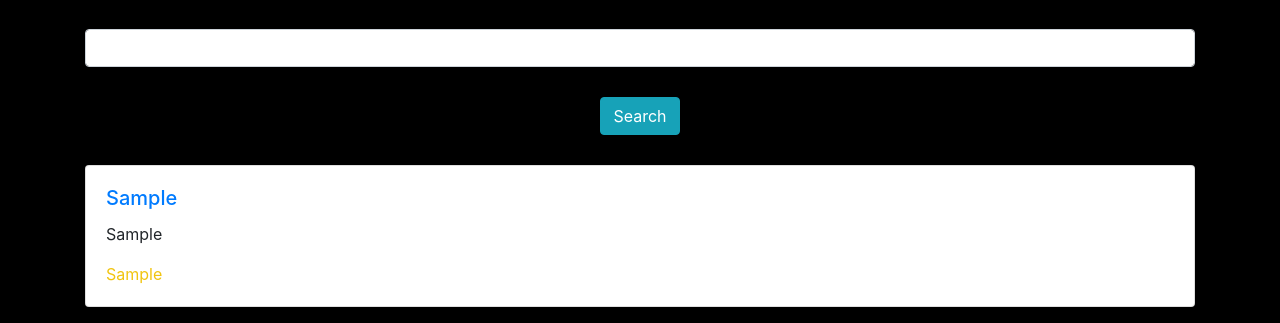
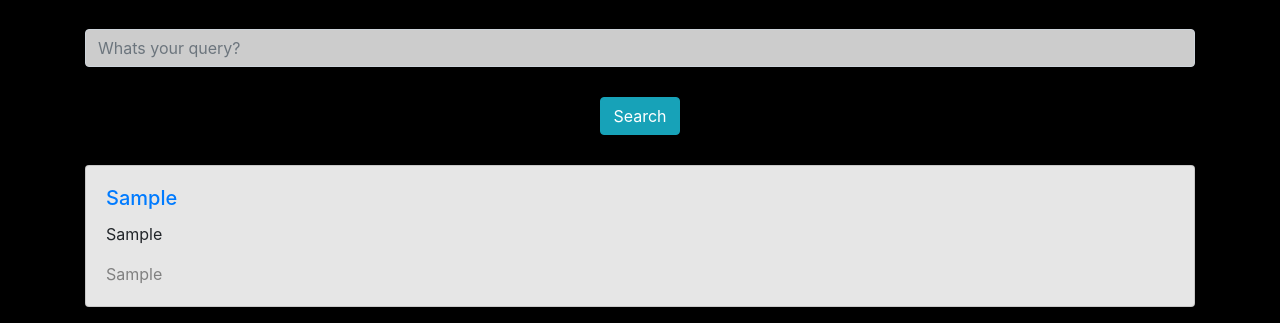
Before and after one commit to Suyog-23/phantom_search, a Django app: template main/templates/main/result.html in a window 1280 px wide. Shown: the part 477-800 px from the top of the page. Run offline with Django 3.2, Linux system fonts and the light colour scheme; the template is opened without the code that fills it: most values are stand-ins (such as "Sample title", 1, 10 or a date in 2020); some libraries are stand-ins or nearby versions.

Commit message:
Styles improved and corrected the anchors of results

```diff
--- a/main/templates/main/result.html
+++ b/main/templates/main/result.html
@@ -2,6 +2,12 @@
 {% extends 'main/base.html' %}
 
 {% block body %}
+
+<style type="text/css">
+    .form-control{
+        background: rgba(255, 255, 255, 0.8);
+    }
+</style>
 
 <div style="margin-top:100px">
     <p align='center'><img src="static/images/download.png" ></p>
@@ -14,7 +20,7 @@
 
     <div class="input-group mb-3">
 
-      <input type="text" class="form-control" id="basic-url" aria-describedby="basic-addon3" name="user_search">
+      <input type="text" placeholder="Whats your query?" class="form-control" id="basic-url" aria-describedby="basic-addon3" name="user_search">
     </div>
     <p align="center" style="margin-top: 30px;"><button type="submit" class="btn btn-info">Search</button></p>
     </p>
@@ -25,11 +31,11 @@
 
     {% for result in final_result %}
 
- <p align="center">   <div class="card" style="width: 100%; margin-top: 30px;">
+ <p align="center">   <div class="card" style="width: 100%; margin-top: 30px; background: rgba(255, 255, 255, 0.9);">
         <div class="card-body">
           <h5 class="card-title"><a href="{{ result.1 }}">{{ result.0 }}</a></h5>
           <p class="card-text">{{ result.2 }}</p>
-          <a href="#" class="card-link" style="color: #F1C40F ;">{{ result.1 }}</a>
+          <a href="{{ result.1 }}" class="card-link" style="color: grey ;">{{ result.1 }}</a>
         </div>
       </div>
      </p>
```
Also changed, not shown: main/templates/main/base.html (line endings or trailing spaces).
